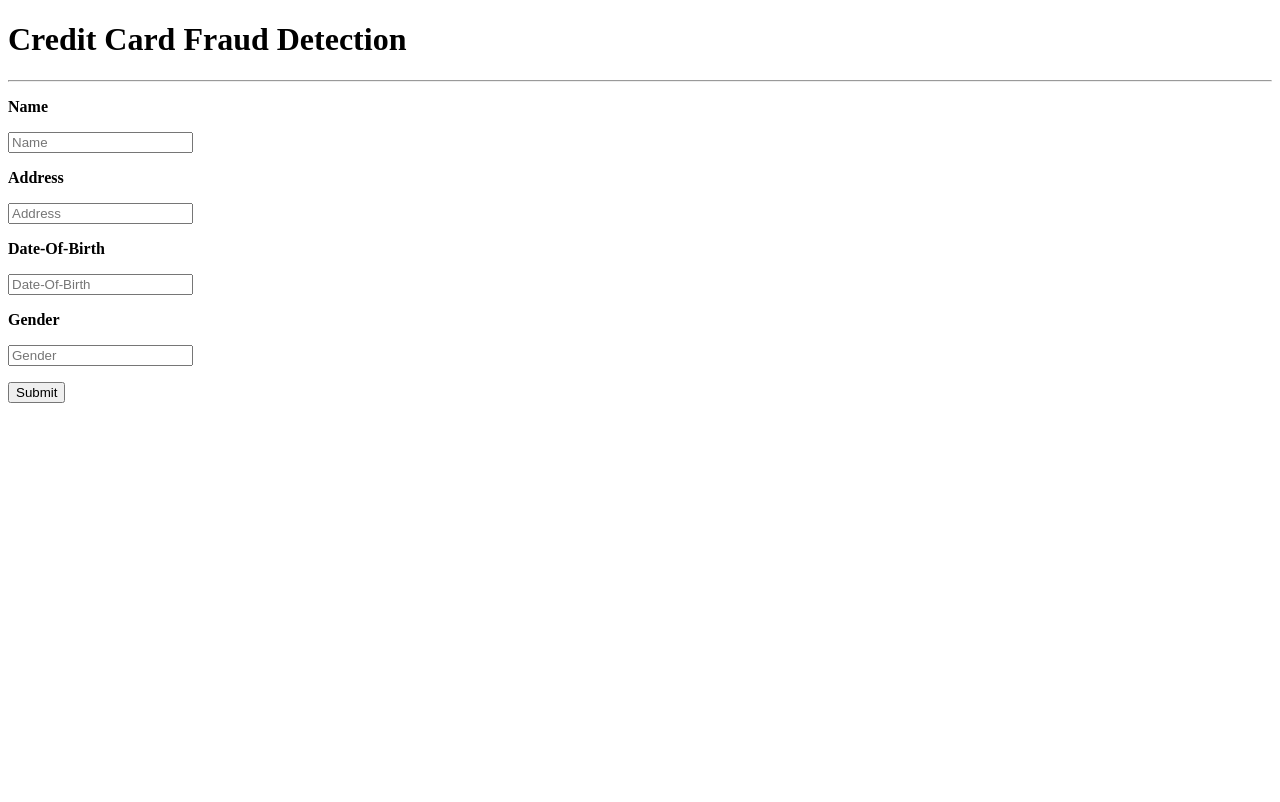
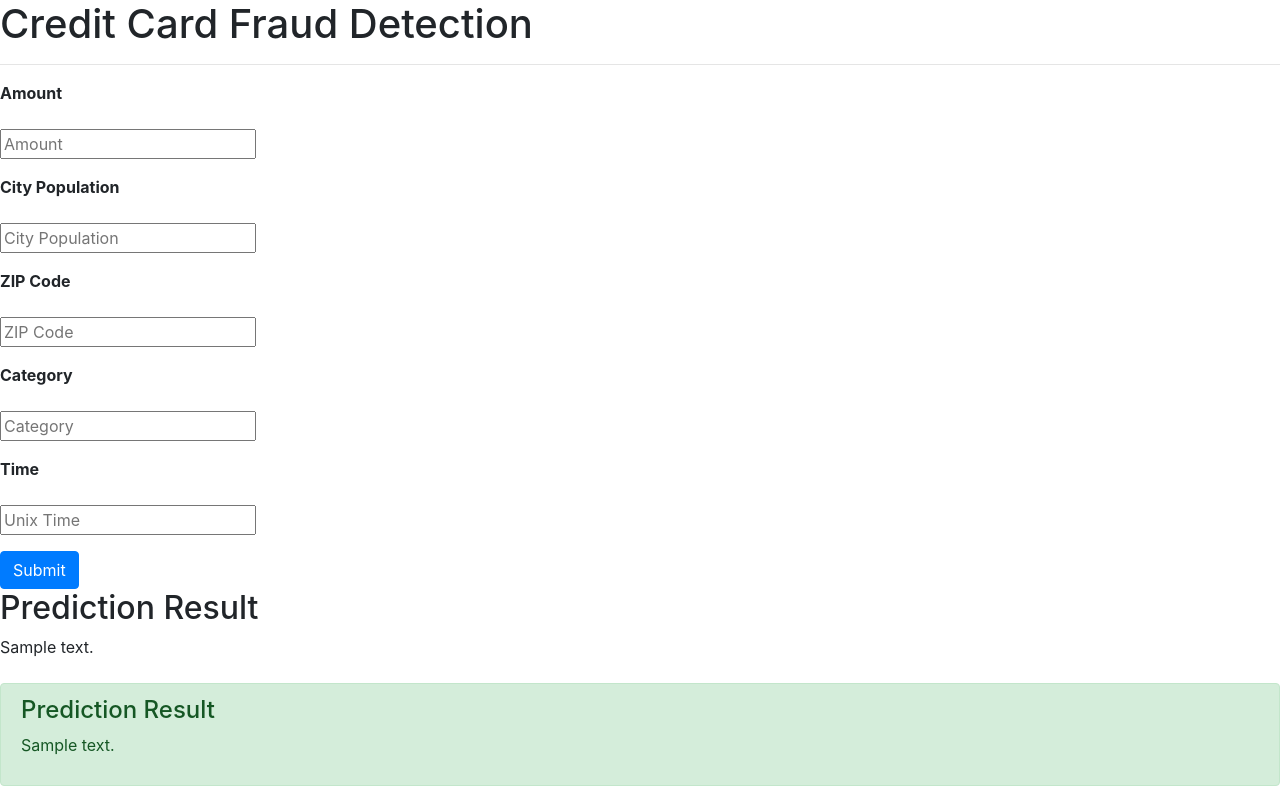
Before and after one commit to lerma3/Applied-Project, a Flask app: template templates/index.html in a window 1280 px wide. Before the commit the page ends 403 px from the top, so only its background shows below. Run offline with Flask 3, Linux system fonts and the light colour scheme; the template is opened without the code that fills it: most values are stand-ins (such as "Sample title", 1, 10 or a date in 2020); parts of the project's set-up code (start-up, migrations or seed data) failed here and were passed over; some libraries are stand-ins or nearby versions.

Commit message:
M1 - App Update
App working - but prediction is questionable.
Will modify KNN to only 4 dim. input

```diff
--- a/app.py
+++ b/app.py
@@ -1,14 +1,80 @@
+# Dependencies
+import pandas as pd
 import numpy as np
 from flask import Flask, request, jsonify, render_template, url_for, redirect
 import pickle
+import logging
 
+# Flask App - Initialization
 app = Flask(__name__)
+app.logger.setLevel(logging.INFO)  # Set the log level as needed
 
+
+# Load knn-model
 with open('knn_model.pkl', 'rb') as model_file:
     knn_model = pickle.load(open('knn_model.pkl', 'rb'))
 
+# Pre-processing function
+def preprocess_input(input_features):
+    # Your preprocessing logic here
+    # Pre-Processing
+    # Data Modeling Techniques
 
 
+    #restructuring data for model
+    target_columns =['amt', 'city_pop', 'zip', 'category', 'unix_time']
+    #target_columns = ['first', 'last', 'dob', 'gender', 'street', 'city', 'state', 'zip', 'job', 'amt']
+
+    # Create a dictionary to store values for each target column
+    # Create a DataFrame
+    flat_data = [item[0] for item in input_features]
+
+    # Create a DataFrame
+    X_val = pd.DataFrame([flat_data], columns=target_columns)
+    print('X_val')
+    print(X_val)
+    # Drop the 'category' column
+    #Validation dataset
+    dummy_categories = pd.get_dummies(data=X_val['category'])
+
+    X_newval = X_val.drop(['category'], axis=1)
+
+    for category in dummy_categories:
+        X_newval[category] = dummy_categories[category]
+
+
+    print("X_newval")
+    print(X_newval)
+
+    #%%
+    # Dimensionality Reduction
+
+    #Validation Dataset
+    from sklearn.preprocessing import StandardScaler
+    from sklearn.decomposition import PCA
+
+
+    X_normalized = X_newval.values
+    X_normalized = StandardScaler().fit_transform(X_normalized)
+    new_column = np.zeros(X_normalized.shape[0])
+    X_normalized = np.column_stack((X_normalized, new_column))
+    print("X_normalized")
+    print(X_normalized)
+
+
+    # pca = PCA(n_components=6)
+    # principal_components = pca.fit_transform(X_normalized)
+    # int_features_new = pd.DataFrame(data = principal_components, columns = ['principal component 1', 'principal component 2',
+    #                                                                     'principal component 3', 'principal component 4',
+    #                                                                   'principal component 5', 'principal component 6'])
+    int_features_new = pd.DataFrame(data = X_normalized, columns = ['principal component 1', 'principal component 2',
+                                                                        'principal component 3', 'principal component 4',
+                                                                      'principal component 5', 'principal component 6'])
+    # Example: Return the processed features
+    return int_features_new
+
+
+# Flask App Pathways
 @app.route('/', methods=('GET', 'POST'))
 def index():
     return render_template('index.html')
@@ -16,27 +82,68 @@ def index():
 
 @app.route('/predict',methods=['POST'])
 def predict():
-    # Ensure front-end input is the same as 'X_test' format and dimensionality from model.py
-    int_features = [int(x) for x in request.form.values()]
+    print("Received POST request")
 
-    #Pre-processing and PCA process for input values - aligns it to X_test principal component
+    data = request.form.to_dict(flat=False)
 
+    # Assuming your input features are passed as JSON in the request
+    # 'amt', 'city_pop', 'zip', 'category', 'unix_time'
+    input_features = [
+        data['amt'],
+        data['city_pop'],
+        data['zip'],
+        data['category'],
+        data['unix_time'],
+    ]
 
-    final_features = [np.array(int_features)]
-    prediction = knn_model.predict(final_features)
+    print(f'Input Features: {input_features}')
 
-    output = round(prediction[0], 2)
+    # print("Received POST request")
+    # # Ensure front-end input is the same as 'X_test' format and dimensionality from model.py
+    # int_features = [int(request.form['name']),
+    #                 int(request.form['address']),
+    #                 int(request.form['dob']),
+    #                 int(request.form['gender']),
+    #                 float(request.form['amt']),
+    #                 int(request.form['zip']),
+    #                 request.form['category']]
 
-    return render_template('index.html', prediction_text='Credit Default Fraud Risk $ {}'.format(output))
+    # print(f'Input Features: {int_features}')
 
-@app.route('/results',methods=['POST'])
-def results():
+    # Pre-processing and PCA process for input values - aligns it to X_test principal component
+    final_features = preprocess_input(input_features)
 
-    data = request.get_json(force=True)
-    prediction = knn_model.predict([np.array(list(data.values()))])
+    print(f'Final Features: {final_features}')
 
-    output = prediction[0]
-    return jsonify(output)
+    # Prediction
+    prediction = knn_model.predict([final_features][0])
+
+    # Output the predicted result to the console
+    print(f'Predicted Result: {prediction}')
+
+    #output = round(prediction[0], 2)
+
+    return jsonify({'prediction': prediction.tolist()})
+    #return render_template('index.html', prediction_text='Credit Default Fraud Risk $ {}'.format(output))
+
+# @app.route('/results',methods=['POST'])
+# def results():
+#     try:
+#         data = request.get_json(force=True)
+#         input_values = list(data.values())
+#         # Preprocessing and PCA process for input values
+#         final_features = preprocess_input(input_values)
+
+#         prediction = knn_model.predict([final_features])
+#         output = prediction[0]
+
+#         app.logger.info(f'Prediction Result: {output}')
+
+#         return jsonify({'prediction': output})
+#     except Exception as e:
+#         app.logger.error(f'Error: {e}')
+#         # Log or handle the exception as needed
+#         return jsonify({'error': str(e)})
 
 # Static Data Visualization & Overview - General Info. about Credit Card Fraud (Rosemarie & Josh O.)
 # Input feature - Submit Excel/CSV file (Josh B. & Josh O.)
--- a/model.py
+++ b/model.py
@@ -34,6 +34,7 @@ testdf = pd.read_csv('fraudTest.csv')
 # Data Modeling Techniques
 #pulling out target features/columns
 target_columns =['amt', 'city_pop', 'zip', 'category', 'unix_time']
+#target_columns = ['first', 'last', 'dob', 'gender', 'street', 'city', 'state', 'zip', 'job', 'amt']
 
 #full_df = pd.concat([traindf, testdf])
 #Training Dataset
@@ -45,6 +46,7 @@ X_val = testdf[target_columns]
 y_val = testdf['is_fraud']
 
 
+#%%
 #restructuring data for model training
 #Training dataset
 dummy_categories = pd.get_dummies(data=traindf['category'])
@@ -59,6 +61,7 @@ X_newval = X_val.drop(['category'], axis=1)
 for category in dummy_categories:
   X_newval[category] = dummy_categories[category]
 
+print(X_newval)
 #%%
 # Dimensionality Reduction
 #Training Dataset
@@ -68,6 +71,7 @@ from sklearn.decomposition import PCA
 X_normalized = X_newraw.values
 X_normalized = StandardScaler().fit_transform(X_normalized)
 
+print(X_normalized)
 pca = PCA(n_components=6)
 principal_components = pca.fit_transform(X_normalized)
 principal_df = pd.DataFrame(data = principal_components, columns = ['principal component 1', 'principal component 2',
--- a/templates/index.html
+++ b/templates/index.html
@@ -3,50 +3,87 @@
 <head>
     <meta charset="UTF-8">
     <title>Credit Card Fraud Detection</title>
-    <style>
-        .todo {
-            padding: 20px;
-            margin: 10px;
-            background-color: #eee;
-        }
-    </style>
+    <link rel="stylesheet" href="https://stackpath.bootstrapcdn.com/bootstrap/4.3.1/css/bootstrap.min.css">
 </head>
 <body>
     <h1>Credit Card Fraud Detection</h1>
     <hr>
     <div class="content">
-    <form method="post">
+        <form id="predictionForm" action="/predict" method="post">
+            <!-- 'amt', 'city_pop', 'zip', 'category', 'unix_time' -->
+
             <p>
-            <b><label for="content">Name</label></b>
+                <label for="amt"><b>Amount</b></label>
             </p>
             <p>
-            <input type="text" name="name"
-                placeholder="Name"></input>
+                <input type="text" id="amt" name="amt" placeholder="Amount" required>
             </p>
             <p>
-            <b><label for="content">Address</label></b>
+                <label for="city_pop"><b>City Population</b></label>
             </p>
             <p>
-            <input type="text" name="address"
-                placeholder="Address"></input>
+                <input type="text" id="city_pop" name="city_pop" placeholder="City Population" required>
             </p>
             <p>
-            <b><label for="content">Date-Of-Birth</label></b>
+                <label for="zip"><b>ZIP Code</b></label>
             </p>
             <p>
-            <input type="text" name="dob"
-                placeholder="Date-Of-Birth"></input>
+                <input type="text" id="zip" name="zip" placeholder="ZIP Code" required>
             </p>
             <p>
-        <p>
-            <b><label for="content">Gender</label></b>
+                <label for="category"><b>Category</b></label>
             </p>
             <p>
-            <input type="text" name="gender"
-                placeholder="Gender"></input>
+                <input type="text" id="category" name="category" placeholder="Category" required>
             </p>
-        <button type="submit">Submit</button>
+            <p>
+                <label for="unix_time"><b>Time</b></label>
+            </p>
+            <p>
+                <input type="text" id="unix_time" name="unix_time" placeholder="Unix Time" required>
+            </p>
+            <button type="submit" class="btn btn-primary">Submit</button>
         </form>
+        {% if prediction_text %}
+            <h2>Prediction Result</h2>
+            <p>{{ prediction_text }}</p>
+        {% endif %}
+        {% if prediction_text %}
+            <div class="mt-4 alert alert-success">
+                <h4 class="alert-heading">Prediction Result</h4>
+                <p>{{ prediction_text }}</p>
             </div>
+        {% endif %}
+    </div>
+    <script>
+        function submitForm() {
+            var form = document.getElementById("predictionForm");
+            var formData = new FormData(form);
+            var jsonData = {};
+
+            formData.forEach(function(value, key) {
+                jsonData[key] = value;
+            });
+
+            // Log the JSON data to the console for verification
+            console.log('JSON Data:', jsonData);
+
+            fetch("/predict", {
+                method: "POST",
+                headers: {
+                    "Content-Type": "application/json",
+                },
+                body: JSON.stringify(jsonData),
+            })
+            .then(response => response.json())
+            .then(data => {
+                // Handle the response data as needed
+                console.log('Response:', data);
+            })
+            .catch(error => {
+                console.error("Error:", error);
+            });
+        }
+    </script>
 </body>
 </html>
```
Also changed, not shown: request.py (+13 -2 lines). Lines whose indentation alone changed are shown as unchanged.
